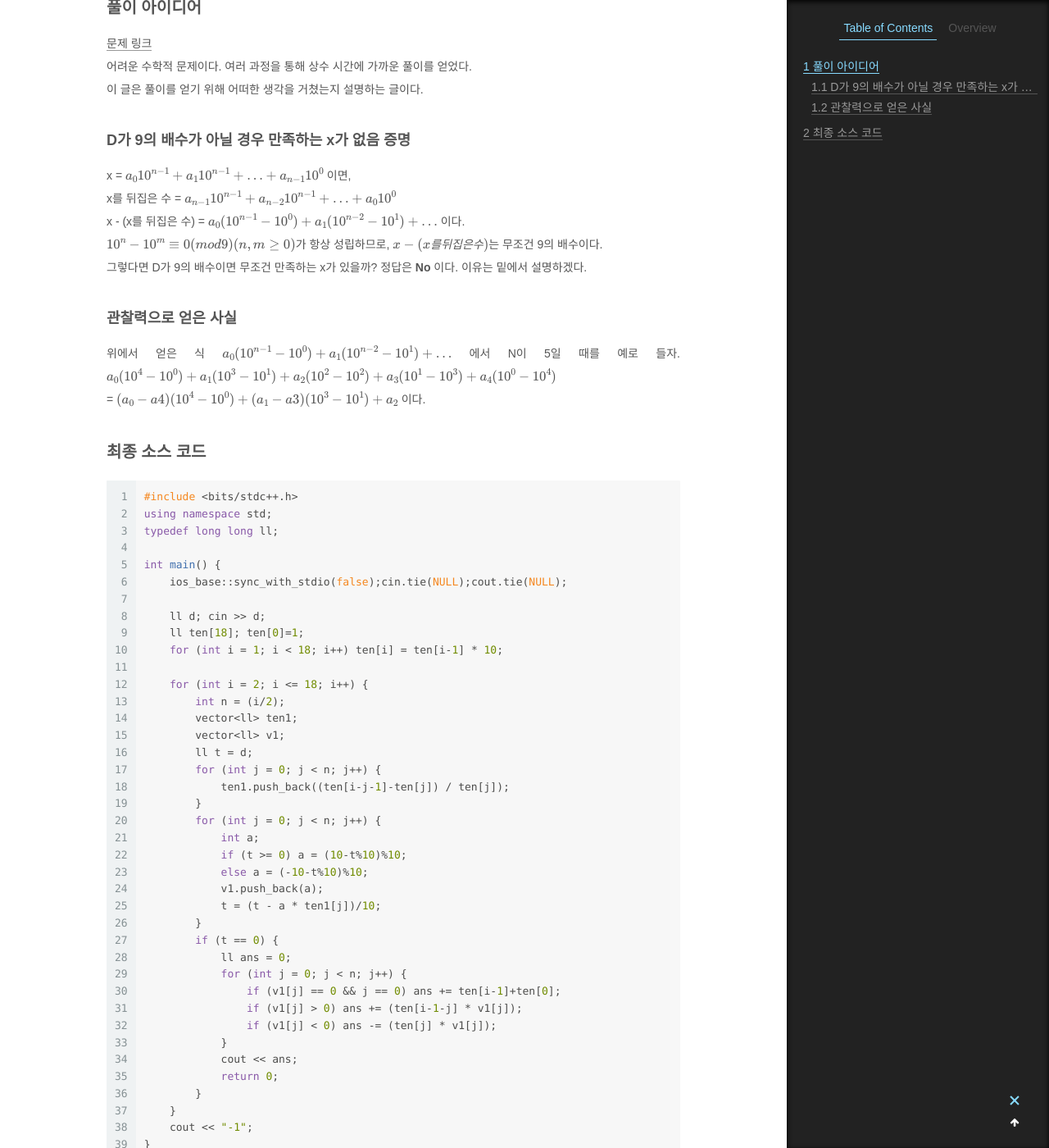
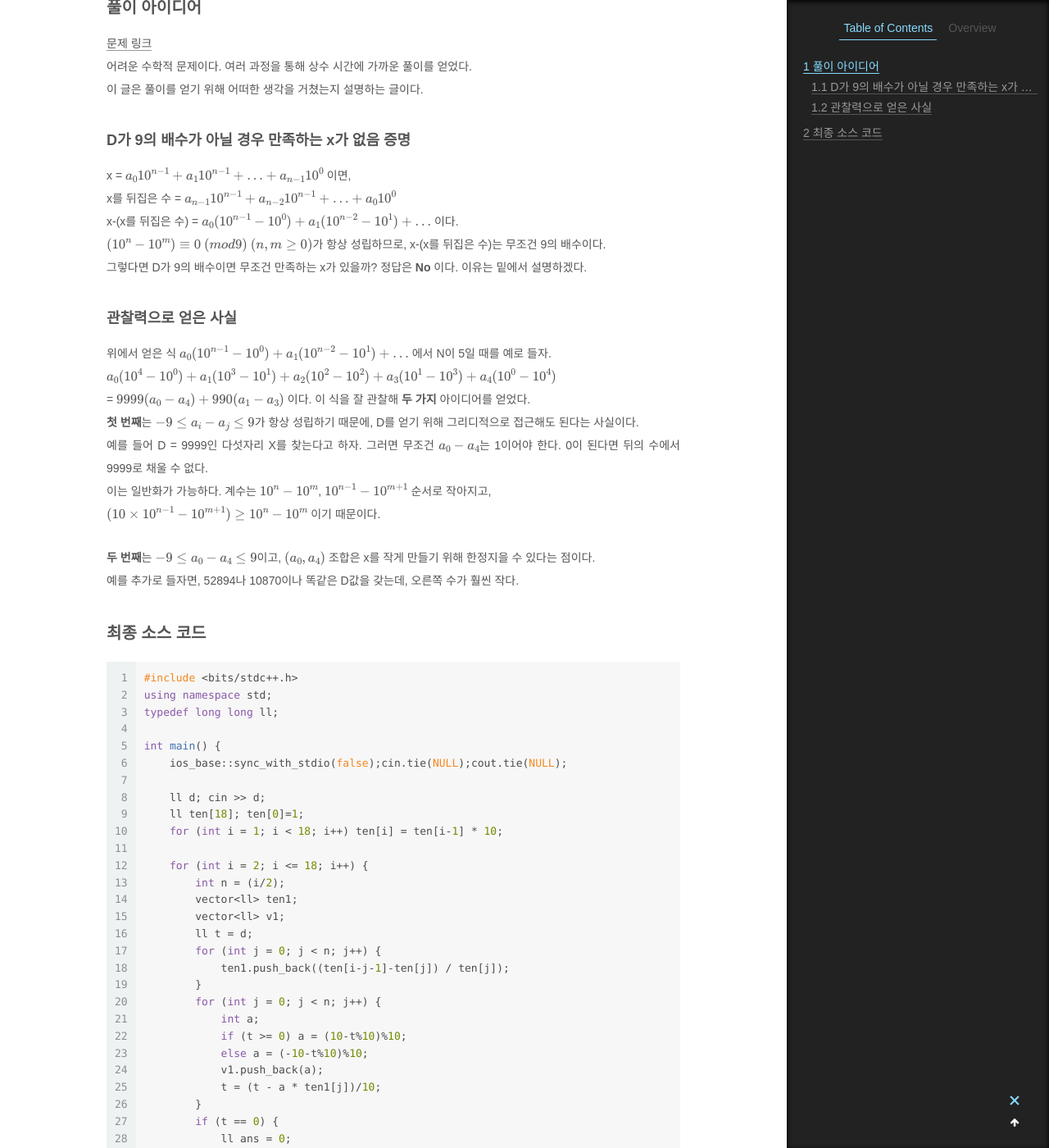
Before and after one commit to ggyuchive/ggyuchive.github.io, a Jekyll site: the page built from _posts/2021-11-21-boj1078.md, in a window 1280 px wide and 1400 px high, scrolled down 510 px. Shown: the whole window at 82% size. Built offline with Jekyll 4.4.1, drawn with Linux system fonts in a browser that asks for light colours; formulas are drawn with MathJax 3.

Commit message:
Update 2021-11-21-boj1078.md

````diff
--- a/_posts/2021-11-21-boj1078.md
+++ b/_posts/2021-11-21-boj1078.md
@@ -16,14 +16,21 @@ tags:
 ### D가 9의 배수가 아닐 경우 만족하는 x가 없음 증명
 x = $ a_{0}10^{n-1} + a_{1}10^{n-1} + ... + a_{n-1}10^0 $ 이면,
 x를 뒤집은 수 = $ a_{n-1}10^{n-1} + a_{n-2}10^{n-1} + ... + a_{0}10^0 $
-x - (x를 뒤집은 수) = $ a_{0}(10^{n-1}-10^0) + a_{1}(10^{n-2}-10^1) + ... $ 이다.
-$ 10^n-10^m \equiv 0 (mod 9) (n, m \geq 0) $가 항상 성립하므로, $ x - (x를 뒤집은 수) $는 무조건 9의 배수이다.
+x-(x를 뒤집은 수) = $ a_{0}(10^{n-1}-10^0) + a_{1}(10^{n-2}-10^1) + ... $ 이다.
+$ (10^n-10^m) \equiv 0 $  $ (mod 9) $  $ (n, m \geq 0) $가 항상 성립하므로, x-(x를 뒤집은 수)는 무조건 9의 배수이다.
 그렇다면 D가 9의 배수이면 무조건 만족하는 x가 있을까? 정답은 **No** 이다. 이유는 밑에서 설명하겠다.
 
 ### 관찰력으로 얻은 사실
 위에서 얻은 식 $ a_{0}(10^{n-1}-10^0) + a_{1}(10^{n-2}-10^1) + ... $ 에서 N이 5일 때를 예로 들자.
 $ a_{0}(10^4-10^0) + a_{1}(10^3-10^1) + a_{2}(10^2-10^2) + a_{3}(10^1-10^3) + a_{4}(10^0-10^4) $
-= $ (a_{0}-a{4})(10^4-10^0) + (a_{1}-a{3})(10^3-10^1) + a_{2} $ 이다.
+= $ 9999(a_{0}-a_{4}) + 990(a_{1}-a_{3}) $ 이다. 이 식을 잘 관찰해 **두 가지** 아이디어를 얻었다.
+**첫 번째**는 $ -9 \leq a_{i}-a_{j} \leq 9 $가 항상 성립하기 때문에, D를 얻기 위해 그리디적으로 접근해도 된다는 사실이다.
+예를 들어 D = 9999인 다섯자리 X를 찾는다고 하자. 그러면 무조건 $ a_{0}-a_{4} $는 1이어야 한다. 0이 된다면 뒤의 수에서 9999로 채울 수 없다.
+이는 일반화가 가능하다. 계수는 $ 10^n-10^m $, $10^{n-1}-10^{m+1}$ 순서로 작아지고,
+$(10 \times 10^{n-1}-10^{m+1}) \geq 10^n-10^m$ 이기 때문이다.
+
+**두 번째**는 $ -9 \leq a_{0}-a_{4} \leq 9 $이고, $ (a_{0},a_{4}) $ 조합은 x를 작게 만들기 위해 한정지을 수 있다는 점이다.
+예를 추가로 들자면, 52894나 10870이나 똑같은 D값을 갖는데, 오른쪽 수가 훨씬 작다.
 
 ## 최종 소스 코드
 ```c++
````
